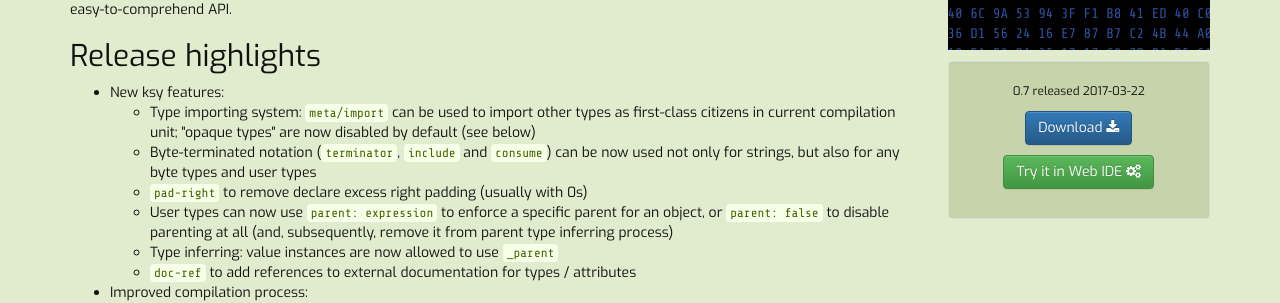
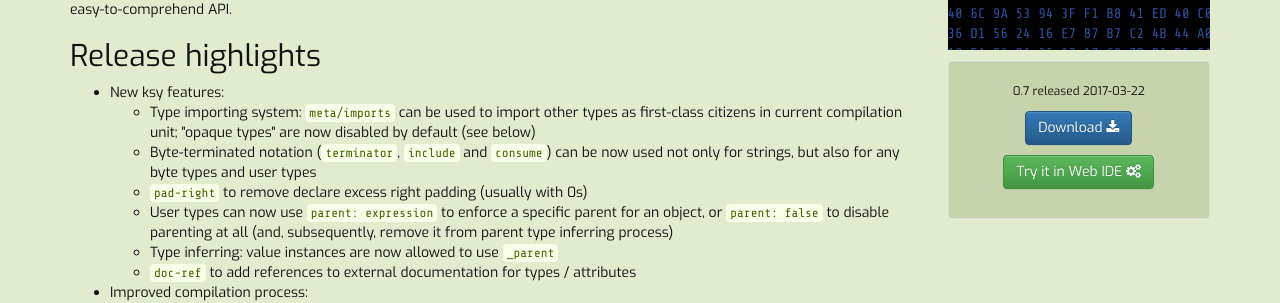
Before and after one commit to kaitai-io/kaitai-io.github.io, a Jekyll site: the page built from _posts/2017-03-22-kaitai-struct-v0.7-released.md, in a window 1280 px wide and 900 px high. Shown: the part 374-677 px from the top of the window. Built offline with Jekyll 4.4.1, drawn with Linux system fonts in a browser that asks for light colours; nearby versions of some CDN libraries.

Commit message:
0.7 release notes: fix typo (`meta/import{ => s}`)
See https://github.com/kaitai-io/kaitai_struct_compiler/commit/cb5886294d1ddf093837d707901a87ee15987f95

```diff
--- a/_posts/2017-03-22-kaitai-struct-v0.7-released.md
+++ b/_posts/2017-03-22-kaitai-struct-v0.7-released.md
@@ -39,7 +39,7 @@ extra_footer: |
 <ul>
 <li>New ksy features:
 <ul>
-<li>Type importing system: <code>meta/import</code> can be used to import other types as first-class citizens in current compilation unit; &quot;opaque types&quot; are now disabled by default (see below)</li>
+<li>Type importing system: <code>meta/imports</code> can be used to import other types as first-class citizens in current compilation unit; &quot;opaque types&quot; are now disabled by default (see below)</li>
 <li>Byte-terminated notation (<code>terminator</code>, <code>include</code> and <code>consume</code>) can be now used not only for strings, but also for any byte types and user types</li>
 <li><code>pad-right</code> to remove declare excess right padding (usually with 0s)</li>
 <li>User types can now use <code>parent: expression</code> to enforce a specific parent for an object, or <code>parent: false</code> to disable parenting at all (and, subsequently, remove it from parent type inferring process)</li>
```
